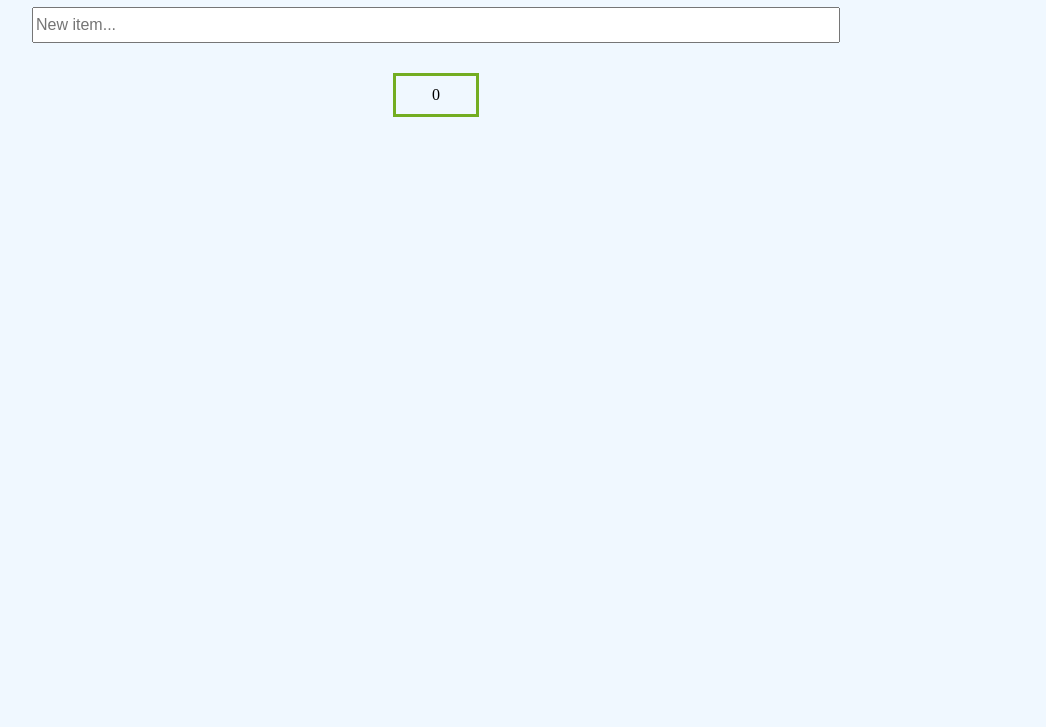
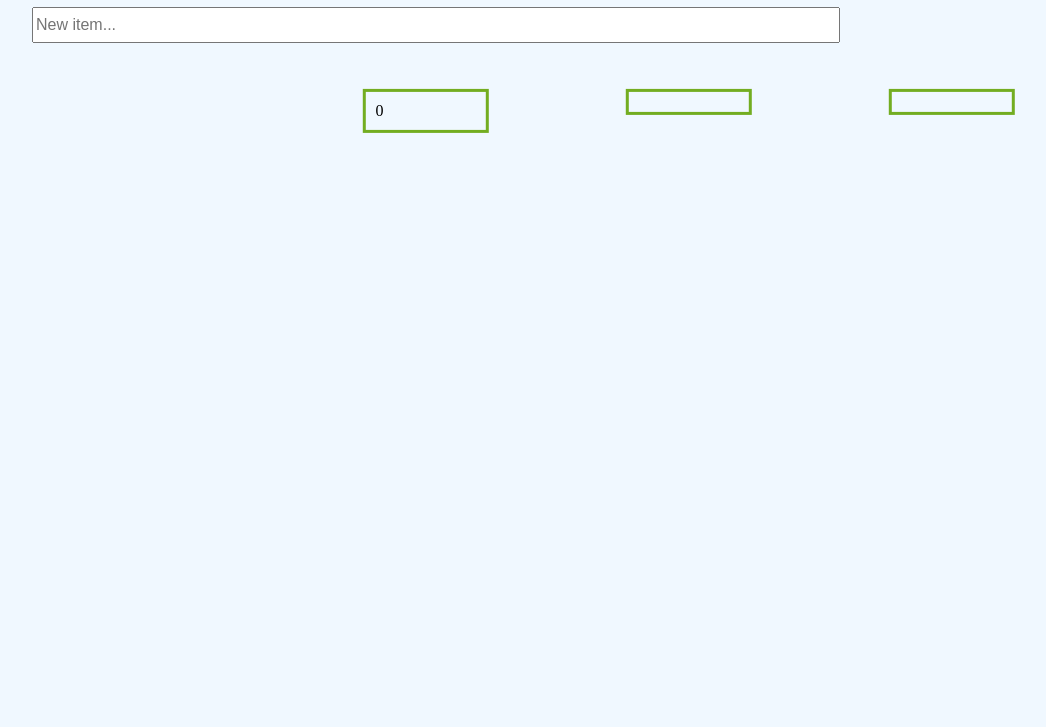
Before and after one commit to keerthijangam23/shopping_list_typescript, a website: page index.html in a window 1280 px wide. Shown: the part 73-800 px from the top of the page, without its empty margins (204-1250 px from the left). Drawn offline with Linux system fonts and the light colour scheme.

Commit message:
Add container's for counts

```diff
--- a/index.css
+++ b/index.css
@@ -60,9 +60,34 @@ li.checked::before {
 }
 #TotalItemCount {
   margin: auto;
-  width: 60px;
+  width: 100px;
   border: 3px solid #73ad21;
   padding: 10px;
   margin-top: 30px;
   height: fit-content;
 }
+#unmarkedCount {
+  margin: auto;
+  width: 100px;
+  border: 3px solid #73ad21;
+  padding: 10px;
+  margin-top: 30px;
+  height: fit-content;
+}
+#markedCount {
+  margin: auto;
+  width: 100px;
+  border: 3px solid #73ad21;
+  padding: 10px;
+  margin-top: 30px;
+  height: fit-content;
+}
+#countContainer {
+  display: flex;
+  justify-content: space-between;
+  /* text-align: center; */
+  transform: translate(62%, 53%);
+  width: 790px;
+  height: 30px;
+  margin-bottom: 50px;
+}
--- a/index.html
+++ b/index.html
@@ -9,8 +9,8 @@
 <body id="wholeBody">
     <div id="todo--container">
         <h1 id="heading">SHOPPING LIST</h1>
-        <div class = "inputDiv"> <input type="text" class="todo--item" id="add-item" placeholder="New item..."></input>
-         <div id="TotalItemCount"></div>
+        <div class = "inputDiv"> <input type="text" class="todo--item" id="add-item" placeholder="New item..."></input></div>
+         <div id="countContainer"><div id="TotalItemCount"></div><div id="unmarkedCount"></div><div id="markedCount"></div></div>
         </div>
     </div>
     <script src="index.js"></script>
```
